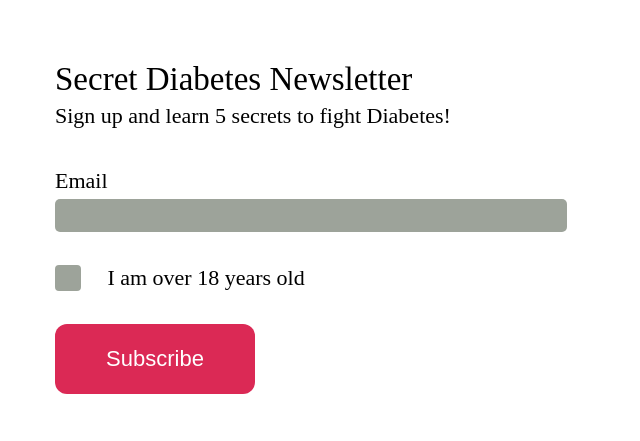
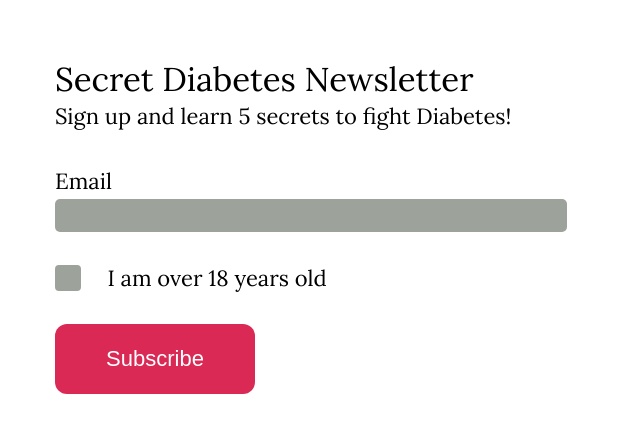
Before and after one commit to hshah86-itmd362-spring2025/lab3, a plain HTML site: page index.html in a window 1280 px wide. Shown: the whole page, without its empty margins (0-640 px from the left). Drawn offline with nearby package versions, Linux system fonts and the light colour scheme; a web font is replaced by a local one.

Commit message:
added import for fonts from Google Fonts and added 'font-family' attribute to the html element with 3 fonts

```diff
--- a/css/screen.css
+++ b/css/screen.css
@@ -1,3 +1,4 @@
+@import url("https://fonts.googleapis.com/css2?family=Gelasio:ital,wght@0,400..700;1,400..700&family=Lora:ital,wght@0,400..700;1,400..700&display=swap");
 /* http://meyerweb.com/eric/tools/css/reset/
    v2.0 | 20110126
    License: none (public domain)
@@ -325,6 +326,7 @@ html {
   line-height: 1.182em; /* 26px / ~ 120% */
   padding: 1rem 0.5em; /* 26px / ~ 120% */
   text-rendering: optimizeLegibility;
+  font-family: "Lora", "Zodiak", "Gelasio", serif;
 }
 
 label {
```
